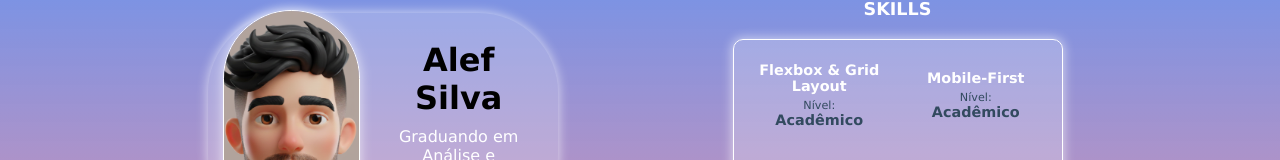
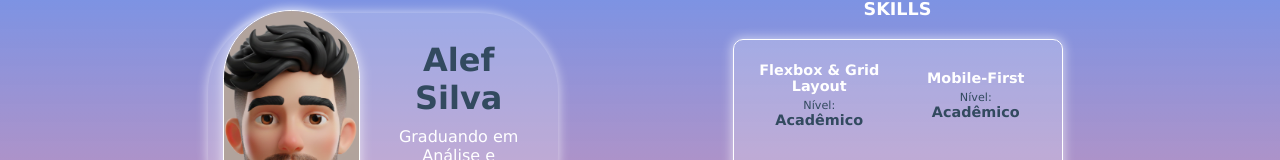
Before and after one commit to AlefSillva/mobile-first-portfolio, a React (Vite) app: page / in a window 1280 px wide. Shown: the part 167-327 px from the top of the page. Built offline with nearby package versions, Linux system fonts and the light colour scheme.

Commit message:
style: update font size for profile_name in ProfileCard and remove unused color variable

```diff
--- a/src/components/profileCard/ProfileCard.module.css
+++ b/src/components/profileCard/ProfileCard.module.css
@@ -125,6 +125,5 @@
 
     .profile_name {
         font-size: 2rem;
-        color: var(--text-color-cards);
     }
 }
```
